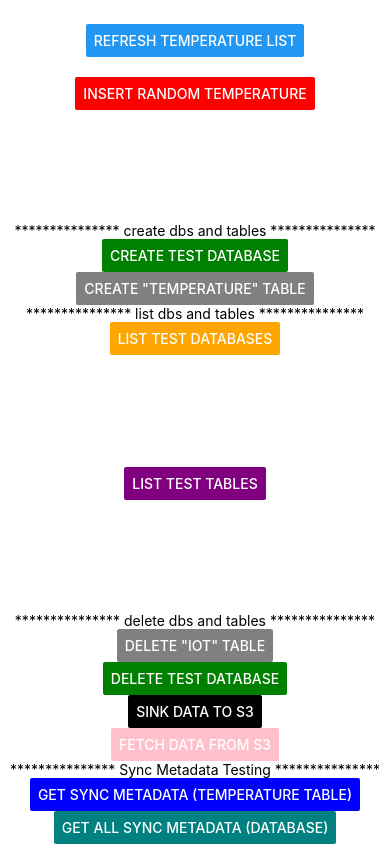
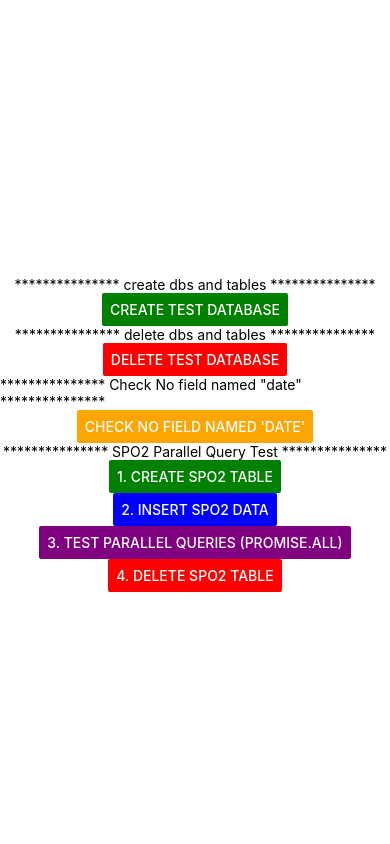
Before and after one commit to mongrov/rn-timon, a React Native app: screen / in a window 390 px wide. Built offline with nearby package versions, Linux system fonts and the light colour scheme.

Commit message:
push spo2 table changes

```diff
--- a/App.tsx
+++ b/App.tsx
@@ -1,171 +1,144 @@
-import React, { useEffect, useState } from 'react';
-import { StyleSheet, Text, View, FlatList, Button, StatusBar, Alert } from 'react-native';
+import React, { useState } from 'react';
+import { StyleSheet, Text, View, Button, StatusBar, Alert } from 'react-native';
 import {
   createDatabase,
   createTable,
-  listDatabases,
-  listTables,
+  // listDatabases,
+  // listTables,
+  // preloadTables,
   deleteDatabase,
   deleteTable,
   query,
   insert,
-  initBucket,
-  cloudSinkParquet,
-  cloudFetchParquet,
-  getSyncMetadata,
-  getAllSyncMetadata,
-  preloadTables,
 } from './test-rust-module';
 
-const initBucket_result = initBucket('https://s3.us-west-2.amazonaws.com', 'zivaoneapp', 'xx', 'xx', 'us-west-2');
-console.log('initBucket Result: ', initBucket_result);
-
 export default function App() {
-  const [temperatureList, setTemperatureList] = useState([]);
   const [onProcess, setOnProcess] = useState(false);
 
-  const [databasesList, setDatabasesList] = useState([]);
-  const [tablesList, setTablesList] = useState([]);
   const dbName = 'test';
-  const userName = 'rntimon123';
-  const RECORDS_COUNT = 100_000;
 
-  useEffect(() => {
-    preloadTables(dbName, ['temperature'], userName);
-  }, [dbName, userName]);
+  // SPO2 Table Constants
+  const DB_NAME = dbName;
+  const SPO2_TABLE = 'spo2_readings';
+  const TABLES_SCHEMA = {
+    spo2_readings: {
+      date: {
+        type: 'int',
+        required: true,
+        unique: true,
+        datetime: true,
+      },
+      automaticSpo2Data: {
+        type: 'int',
+        required: true,
+      },
+      is_sync: {
+        type: 'bool',
+      },
+    },
+  };
 
-  const onRefreshTemperatureList = async () => {
+  // SPO2 Table Operations
+  const createSpo2Table = async () => {
     setOnProcess(true);
     try {
-      const startTime = new Date(); // ************************************ startTime ************************************
-
-      // const results = await Promise.all([
-      //   query(dbName, 'SELECT * FROM temperature ORDER BY timestamp DESC LIMIT 25', null),
-      //   query(dbName, 'SELECT * FROM temperature ORDER BY timestamp ASC LIMIT 25', null),
-      //   query(dbName, 'SELECT AVG(humidity) FROM temperature', null),
-      //   query(dbName, 'SELECT MIN(humidity) FROM temperature', null),
-      //   query(dbName, 'SELECT MAX(humidity) FROM temperature', null),
-      // ]);
-
-      const sqlQuery = 'SELECT * FROM temperature ORDER BY timestamp DESC LIMIT 25';
-      const localTemperatureData = await query(dbName, sqlQuery, null);
-
-      // const limitPartitions = await query(dbName, 'SELECT COUNT(*) as count FROM temperature', null, 1);
-      // console.info('Count of temperature table:', limitPartitions);
-
-      const endTime = new Date(); // ************************************ endTime ************************************
-      const durationSeconds = (endTime.getTime() - startTime.getTime()) / 1000;
-      console.log(`Execution time: ${durationSeconds.toFixed(3)} seconds`);
-
-      setTemperatureList(localTemperatureData);
+      const result = await createTable(DB_NAME, SPO2_TABLE, JSON.stringify(TABLES_SCHEMA[SPO2_TABLE]));
+      console.log('✅ Create SPO2 Table Result:', result);
+      Alert.alert('Success', 'SPO2 table created successfully!');
     } catch (error) {
-      console.error('Error fetching temperature list:', error);
+      console.error('❌ Error creating SPO2 table:', error);
+      Alert.alert('Error', `Failed to create table: ${error}`);
     }
     setOnProcess(false);
   };
 
-  const insertRandomTempData = async () => {
+  const insertSpo2Data = async () => {
     setOnProcess(true);
-    await new Promise((res) => setTimeout(res, 500));
-    const currentTime = Date.now();
-    const randomData = Array.from({ length: RECORDS_COUNT }, (_, index) => {
-      return {
-        timestamp: new Date(currentTime + (index * 5000)).toISOString(),
-        temperature: 80 + Math.random() * 20,
-        humidity: 40 + Math.random() * 20,
-      };
-    });
-
     try {
-      await insert(dbName, 'temperature', randomData);
+      const insertResult = await insert(DB_NAME, SPO2_TABLE, [
+        { date: '2025.10.23 10:00:00', automaticSpo2Data: 90 },
+        { date: '2025.10.23 11:00:00', automaticSpo2Data: 85 },
+        { date: '2025.10.24 05:00:17', automaticSpo2Data: 100 },
+        { date: '2025.10.24 05:30:17', automaticSpo2Data: 97 },
+      ]);
+      console.log('✅ Insert Result:', insertResult);
+      Alert.alert('Success', 'SPO2 data inserted successfully!');
     } catch (error) {
-      console.error('Error inserting data:', error);
+      console.error('❌ Error inserting SPO2 data:', error);
+      Alert.alert('Error', `Failed to insert data: ${error}`);
     }
     setOnProcess(false);
   };
 
-  const cloudSinkData = async () => {
+  const deleteSpo2Table = async () => {
     setOnProcess(true);
     try {
-      const response = await cloudSinkParquet(dbName, 'temperature');
-      console.info(response);
+      const result = await deleteTable(DB_NAME, SPO2_TABLE);
+      console.log('✅ Delete SPO2 Table Result:', result);
+      Alert.alert('Success', 'SPO2 table deleted successfully!');
     } catch (error) {
-      console.error('Error sinking monthly data:', error);
+      console.error('❌ Error deleting SPO2 table:', error);
+      Alert.alert('Error', `Failed to delete table: ${error}`);
     }
     setOnProcess(false);
   };
 
-  const cloudFetchUserData = async () => {
+  // Test parallel queries with Promise.all to verify race condition fix
+  const testParallelQueries = async () => {
     setOnProcess(true);
     try {
-      const dateRange = { start: '2025-02-01', end: '2025-02-28' };
-      const response = await cloudFetchParquet(userName, dbName, 'temperature', dateRange);
-      console.info(response);
+      const startTime = new Date();
+
+      const querySQL = `
+        SELECT subquery.*,
+          TO_CHAR(TO_TIMESTAMP(date)::TIMESTAMP AT TIME ZONE 'UTC', '%Y.%m.%d %H:%M:%S') AS utc_date,
+          TO_CHAR(TO_TIMESTAMP(date)::TIMESTAMP AT TIME ZONE 'UTC' AT TIME ZONE 'Europe/London', '%Y.%m.%d %H:%M:%S') AS formatted_date,
+          TO_CHAR(TO_TIMESTAMP(date)::TIMESTAMP AT TIME ZONE 'UTC' AT TIME ZONE 'Europe/London', '%I:%M %P') AS formatted_time
+        FROM (
+          SELECT * FROM spo2_readings ORDER BY "date" DESC LIMIT 2
+        ) subquery
+      `;
+
+      console.log('🔄 Running 2 parallel queries with Promise.all...');
+
+      const [latestResult1, latestResult2] = await Promise.all([
+        query(DB_NAME, querySQL, null),
+        query(DB_NAME, querySQL, null),
+      ]);
+
+      const endTime = new Date();
+      const durationSeconds = (endTime.getTime() - startTime.getTime()) / 1000;
+
+      console.log('✅ Result 1:', latestResult1);
+      console.log('✅ Result 2:', latestResult2);
+      console.log(`⏱️ Execution time: ${durationSeconds.toFixed(3)} seconds`);
+
     } catch (error) {
-      console.error('Error sinking monthly data:', error);
+      console.error('❌ Error in parallel queries:', error);
+      Alert.alert('Error', `Parallel query failed: ${error}`);
     }
     setOnProcess(false);
   };
 
-  const testGetSyncMetadata = async () => {
-    setOnProcess(true);
-    try {
-      const response = await getSyncMetadata(dbName, 'temperature');
-      console.info('Sync Metadata for temperature table:', response);
-      Alert.alert('Sync Metadata', `Sync Metadata: ${JSON.stringify(response, null, 2)}`);
-    } catch (error) {
-      console.error('Error getting sync metadata:', error);
-    }
-    setOnProcess(false);
+
+  const _onPressQueryData = async () => {
+    const queryResult = await query(DB_NAME, `SELECT * FROM ${SPO2_TABLE}`, null, 0);
+    const latestResult = await query(DB_NAME, `
+    SELECT subquery.*,
+    TO_CHAR(TO_TIMESTAMP(date)::TIMESTAMP AT TIME ZONE 'UTC', '%Y.%m.%d %H:%M:%S') AS utc_date,
+    TO_CHAR(TO_TIMESTAMP(date)::TIMESTAMP AT TIME ZONE 'UTC' AT TIME ZONE 'Europe/London', '%Y.%m.%d %H:%M:%S') AS formatted_date,
+    TO_CHAR(TO_TIMESTAMP(date)::TIMESTAMP AT TIME ZONE 'UTC' AT TIME ZONE 'Europe/London', '%I:%M %P') as formatted_time
+    FROM (
+    SELECT * FROM spo2_readings ORDER BY \"date\" DESC LIMIT 1
+    ) subquery
+    `, null, 0);
+
+    console.log('latestResult.status', latestResult);
+    console.log('queryResult.status', queryResult);
   };
-
-  const testGetAllSyncMetadata = async () => {
-    setOnProcess(true);
-    try {
-      const response = await getAllSyncMetadata(dbName);
-      console.info('All Sync Metadata for database:', response);
-      Alert.alert('All Sync Metadata', `All Sync Metadata: ${JSON.stringify(response, null, 2)}`);
-    } catch (error) {
-      console.error('Error getting all sync metadata:', error);
-    }
-    setOnProcess(false);
-  };
-
-  const renderTemperatureItem = ({ item }: any) => (
-    <View style={styles.item}>
-      <Text style={styles.timestamp}>
-        {new Date(item.timestamp * 1000).toLocaleDateString()} {new Date(item.timestamp * 1000).toLocaleTimeString()}
-      </Text>
-      <Text>
-        Temp: {item.temperature.toFixed(2)} | Humidity: {item.humidity.toFixed(2)}
-      </Text>
-    </View>
-  );
-
-  const renderDBItem = ({ item }: any) => <Text>{item}</Text>;
-  const renderTableItem = ({ item }: any) => <Text>{item}</Text>;
 
   return (
     <View style={styles.container}>
-      <View style={{ marginBottom: 20 }}>
-        <Button
-          title="Refresh Temperature List"
-          onPress={onRefreshTemperatureList}
-          disabled={onProcess}
-        />
-      </View>
-      <Button
-        title="Insert Random Temperature"
-        color="red"
-        onPress={insertRandomTempData}
-        disabled={onProcess}
-      />
-      <FlatList
-        data={temperatureList}
-        renderItem={renderTemperatureItem}
-        keyExtractor={(_: any, index) => index.toString()}
-      />
-
       <Text>*************** create dbs and tables ***************</Text>
       <Button
         title={`Create ${dbName} Database`}
@@ -178,77 +151,11 @@ export default function App() {
           }
         }}
       />
-      <Button
-        title='Create "temperature" Table'
-        color="gray"
-        onPress={async () => {
-          try {
-            const schema = JSON.stringify({
-              timestamp: { type: 'int', required: true, unique: true, datetime: true},
-              temperature: { type: 'float', required: true },
-              humidity: { type: 'float', required: true },
-              status: { type: 'string', required: false },
-            });
-            await createTable(dbName, 'temperature', schema);
-          } catch (error) {
-            console.error('Error creating table:', error);
-          }
-        }}
-      />
-      <Text>*************** list dbs and tables ***************</Text>
-
-      <Button
-        title={`List ${dbName} databases`}
-        color="orange"
-        onPress={async () => {
-          try {
-            const dbList = await listDatabases();
-            setDatabasesList(dbList);
-          } catch (error) {
-            console.error('Error listing databases:', error);
-          }
-        }}
-      />
-      <FlatList
-        data={databasesList}
-        renderItem={renderDBItem}
-        keyExtractor={(_, index) => index.toString()}
-      />
-
-      <Button
-        title={`List ${dbName} tables`}
-        color="purple"
-        onPress={async () => {
-          try {
-            const tableList = await listTables(dbName);
-            setTablesList(tableList);
-          } catch (error) {
-            console.error('Error listing tables:', error);
-          }
-        }}
-      />
-      <FlatList
-        data={tablesList}
-        renderItem={renderTableItem}
-        keyExtractor={(_, index) => index.toString()}
-      />
 
       <Text>*************** delete dbs and tables ***************</Text>
       <Button
-        title='Delete "iot" table'
-        color="grey"
-        onPress={async () => {
-          try {
-            const result = await deleteTable(dbName, 'iot');
-            console.info(result);
-          } catch (error) {
-            console.error('Error deleting table:', error);
-          }
-        }}
-      />
-      <Button
         title={`Delete ${dbName} database`}
-        color="green"
+        color="red"
         onPress={async () => {
           try {
             await deleteDatabase(dbName);
@@ -258,33 +165,40 @@ export default function App() {
         }}
       />
 
+      <Text>*************** Check No field named "date" ***************</Text>
       <Button
-        title="Sink data to S3"
-        color="black"
-        onPress={cloudSinkData}
+        title="Check No field named 'date'"
+        color="orange"
+        onPress={_onPressQueryData}
         disabled={onProcess}
       />
 
+      <Text>*************** SPO2 Parallel Query Test ***************</Text>
       <Button
-        title="fetch data from S3"
-        color="pink"
-        onPress={cloudFetchUserData}
+        title="1. Create SPO2 Table"
+        color="green"
+        onPress={createSpo2Table}
+        disabled={onProcess}
+      />
+      <Button
+        title="2. Insert SPO2 Data"
+        color="blue"
+        onPress={insertSpo2Data}
+        disabled={onProcess}
+      />
+      <Button
+        title="3. Test Parallel Queries (Promise.all)"
+        color="purple"
+        onPress={testParallelQueries}
+        disabled={onProcess}
+      />
+      <Button
+        title="4. Delete SPO2 Table"
+        color="red"
+        onPress={deleteSpo2Table}
         disabled={onProcess}
       />
 
-      <Text>*************** Sync Metadata Testing ***************</Text>
-      <Button
-        title="Get Sync Metadata (temperature table)"
-        color="blue"
-        onPress={testGetSyncMetadata}
-        disabled={onProcess}
-      />
-      <Button
-        title="Get All Sync Metadata (database)"
-        color="teal"
-        onPress={testGetAllSyncMetadata}
-        disabled={onProcess}
-      />
       <StatusBar barStyle="default" />
     </View>
   );
@@ -304,8 +218,4 @@ const styles = StyleSheet.create({
     borderBottomColor: '#ccc',
     width: '100%',
   },
-  timestamp: {
-    fontWeight: 'bold',
-    marginBottom: 5,
-  },
 });
```
